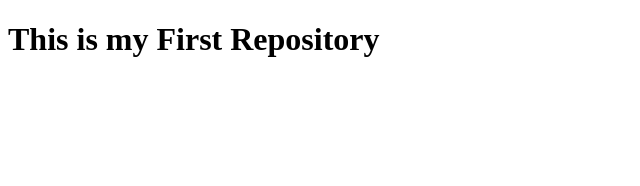
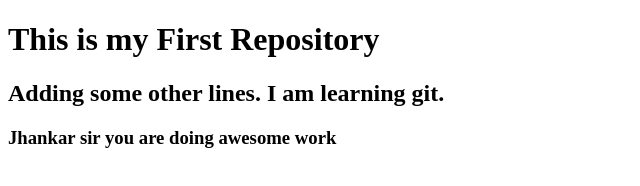
Before and after one commit to teamwaahid/my-first-repo, a plain HTML site: page index.html in a window 1280 px wide. Shown: the whole page, without its empty margins (0-640 px from the left). Drawn offline with Linux system fonts and the light colour scheme.

Commit message:
Adding some paragraph

```diff
--- a/index.html
+++ b/index.html
@@ -8,5 +8,7 @@
 </head>
 <body>
     <h1>This is my First Repository</h1>
+    <h2>Adding some other lines. I am learning git.</h2>
+    <h3>Jhankar sir you are doing awesome work</h3>
 </body>
 </html>
```
